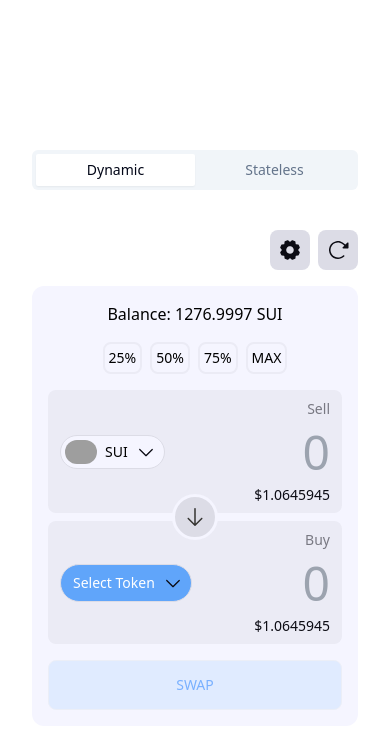
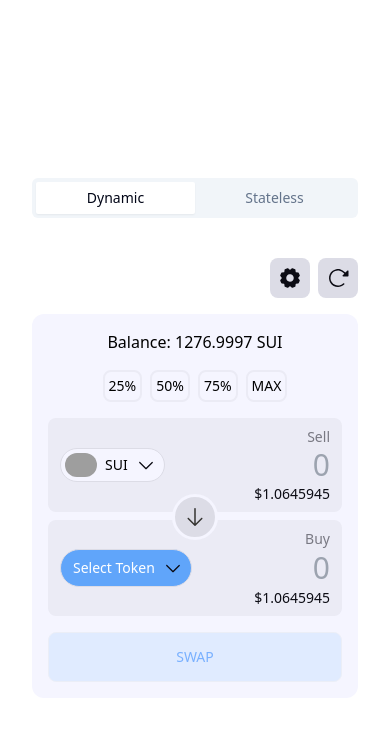
Before and after one commit to Complexlity/simple-swap-ui, a React (Vite) app: page / in a window 390 px wide. Shown: the top 748 px of the page. Built offline with nearby package versions, Linux system fonts and the light colour scheme; grey boxes are pictures that could not be loaded.

Commit message:
style: reduce input text on small screens

```diff
--- a/src/components/Dynamic/DynamicSwapCard.tsx
+++ b/src/components/Dynamic/DynamicSwapCard.tsx
@@ -292,7 +292,7 @@ export default function SwapCard() {
                             autoCorrect="off"
                             type="text"
                             pattern="^[0-9]*[.,]?[0-9]*$"
-                            className="w-0 flex-1 border-none bg-transparent text-right text-5xl text-gray-600 outline-none placeholder:text-gray-400"
+                            className="w-0 flex-1 border-none bg-transparent text-right text-3xl sm:text-5xl text-gray-600 outline-none placeholder:text-gray-400"
                             placeholder="0"
                             minLength={1}
                             maxLength={79}
@@ -351,7 +351,7 @@ export default function SwapCard() {
                             autoCorrect="off"
                             type="text"
                             pattern="^[0-9]*[.,]?[0-9]*$"
-                            className="w-0 flex-1 appearance-none border-none bg-transparent text-right text-5xl text-gray-600 outline-none placeholder:text-gray-400"
+                            className="w-0 flex-1 appearance-none border-none bg-transparent text-right text-3xl sm:text-5xl text-gray-600 outline-none placeholder:text-gray-400"
                             placeholder="0"
                             minLength={1}
                             maxLength={79}
--- a/src/components/Stateless/StatelessSwapCard.tsx
+++ b/src/components/Stateless/StatelessSwapCard.tsx
@@ -44,7 +44,7 @@ export default function SwapCard() {
                   autoCorrect="off"
                   type="text"
                   pattern="^[0-9]*[.,]?[0-9]*$"
-                  className="w-0 flex-1 border-none bg-transparent text-right text-5xl outline-none"
+                  className="w-0 flex-1 border-none bg-transparent text-right text-3xl sm:text-5xl outline-none"
                   placeholder="0"
                   minLength={1}
                   maxLength={79}
@@ -67,7 +67,7 @@ export default function SwapCard() {
                   autoCorrect="off"
                   type="text"
                   pattern="^[0-9]*[.,]?[0-9]*$"
-                  className="w-0 flex-1 border-none bg-transparent text-right text-5xl outline-none"
+                  className="w-0 flex-1 border-none bg-transparent text-right text-3xl sm:text-5xl outline-none"
                   placeholder="0"
                   minLength={1}
                   maxLength={79}
```
